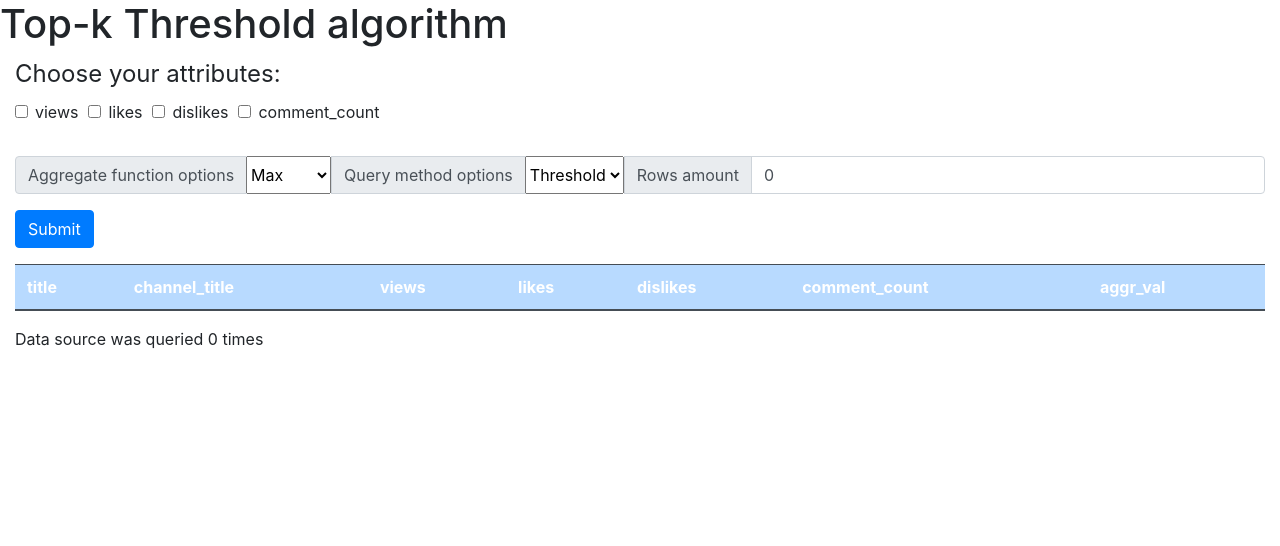
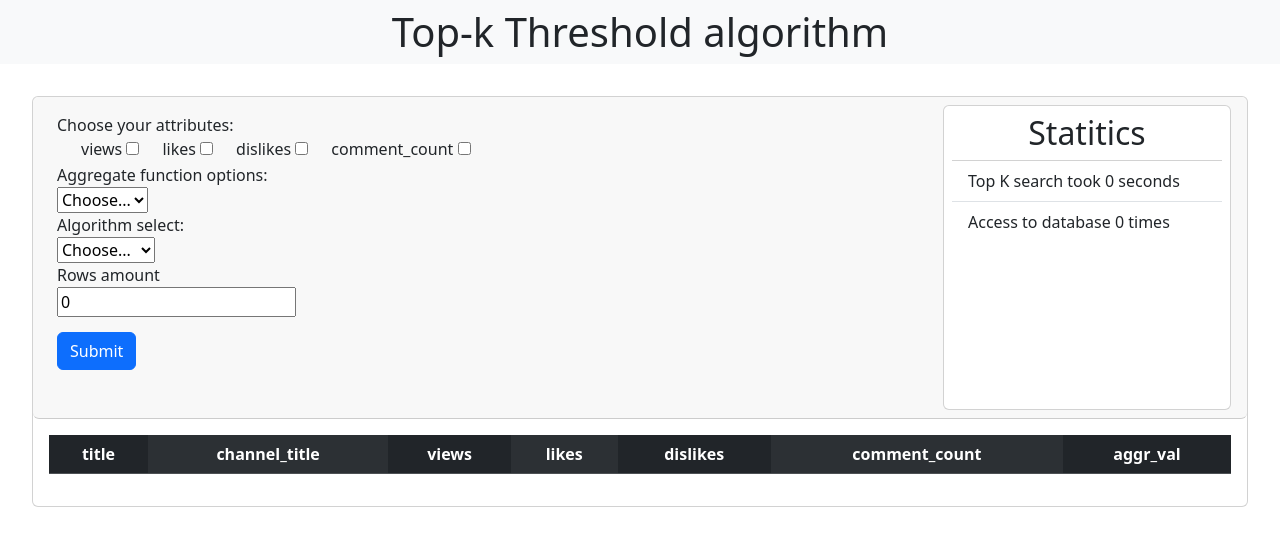
Before and after one commit to Martin-Trinh/Top-k-Threshold, a Flask app: page / in a window 1280 px wide. Shown: the top 546 px of the page. Run offline with Flask 3, Linux system fonts and the light colour scheme; lists and menus that the app fills with data are empty; some libraries are stand-ins or nearby versions.

Commit message:
Style table

```diff
--- a/main.py
+++ b/main.py
@@ -2,8 +2,9 @@ from flask import Flask, render_template, request, session, flash
 import pandas as pd
 from classes.VideoAttr import VideoAttr
 from classes.ParseReq import ParseReq
+from classes.Video import Video
 from algorithm import *
-
+import time
 app = Flask(__name__)
 app.secret_key = "secret"
 
@@ -14,6 +15,7 @@ df = pd.read_csv('./data/processes_data.csv')
 def home():
     data = []
     access_cnt = 0
+    time_measured = 0
     param = ParseReq(request)
     if len(param.vid_attr) == 0:
         param.vid_attr.append("views")
@@ -21,13 +23,19 @@ def home():
         if(param.algorithm == "threshold"):
             attr = VideoAttr(df,param)
             print("Threshold")
+            start = time.time()
             data , access_cnt = threshold_top_k(df, attr, param)
+            end = time.time()
+            time_measured = end - start
         else:
             print("Naive")
+            start = time.time()
             data, access_cnt = naive_top_k(df, param)
+            end = time.time()
+            time_measured = end - start
 
 
-    return render_template("home.html", columns=df.columns, data=data , access_cnt=access_cnt, rows_amount= len(data) )
+    return render_template("home.html", columns=df.columns, data=data , access_cnt=access_cnt, rows_amount= len(data), time = round(time_measured, 6) )
 
 if __name__ == "__main__":
     app.run(debug=True)
--- a/templates/home.html
+++ b/templates/home.html
@@ -6,34 +6,37 @@
     <meta name="viewport" content="width=device-width, initial-scale=1.0">
     <title>Topk-Threshold</title>
     <link rel="stylesheet" href="">
-    <link rel="stylesheet" href="https://cdn.jsdelivr.net/npm/bootstrap@4.5.3/dist/css/bootstrap.min.css"
-        integrity="sha384-TX8t27EcRE3e/ihU7zmQxVncDAy5uIKz4rEkgIXeMed4M0jlfIDPvg6uqKI2xXr2" crossorigin="anonymous">
+    <link href="https://cdn.jsdelivr.net/npm/bootstrap@5.3.0-alpha3/dist/css/bootstrap.min.css" rel="stylesheet"
+        integrity="sha384-KK94CHFLLe+nY2dmCWGMq91rCGa5gtU4mk92HdvYe+M/SXH301p5ILy+dN9+nJOZ" crossorigin="anonymous">
+
 </head>
 
 <body>
-    <h1>Top-k Threshold algorithm</h1>
-    <div class="container-fluid">
-        <form action="/" method="GET">
-            <fieldset class="input-group mb-3">
-                <legend>Choose your attributes:</legend>
+    <nav class="navbar navbar-expand-lg bg-body-tertiary">
+        <h1 class="h1" style="margin:auto;">Top-k Threshold algorithm</h1>
+    </nav>
+    <main class="card " style="margin:2rem;">
+        <div class="card-header rounded-2 d-flex">
+            <form class="p-2 flex-grow-1 " action="/" method="GET">
+                <label>Choose your attributes:</label>
+                <div class="input-group">
                     {% for col in columns[2:6] %}
-                <div class="form-group" style="margin-right: 10px">
                     <div class="form-check">
+                        <label class="form-check-label" for="vid_attr">{{col}}</label>
                         {% if col in request.args.getlist('vid_attr') %}
-                        <input name="vid_attr" class="form-check-input" type="checkbox" value="{{col}}" checked>
+                        <input name="vid_attr" id="vid_attr" type="checkbox" value="{{col}}" checked>
                         {% else %}
-                        <input  name="vid_attr" class="form-check-input" type="checkbox" value="{{col}}">
+                        <input name="vid_attr" id="vid_attr" type="checkbox" value="{{col}}">
                         {% endif %}
-                        <label class="form-check-label">{{col}}</label>
-                    </div>
                     </div>
                     {% endfor %}
-            </fieldset>
-            <div class="input-group mb-3">
-                <div class="input-group-prepend">
-                    <label class="input-group-text" for="aggr_func">Aggregate function options</label>
                 </div>
-                <select name="aggr_func" id="aggr_func" class="form-select" aria-label="">
+                <div>
+                    <div>
+                        <label for="aggr_func">Aggregate function options:</label>
+                    </div>
+                    <select name="aggr_func" id="aggr_func" required>
+                        <option selected disabled value="">Choose...</option>
                         {% if request.args.get("aggr_func") == "max" %}
                         <option selected value="max">Max</option>
                         {% else %}
@@ -51,10 +54,11 @@
                         {% endif %}
                     </select>
 
-                <div class="input-group-prepend">
-                    <label class="input-group-text" for="algo_select">Query method options</label>
+                    <div>
+                        <label for="algo_select">Algorithm select:</label>
                     </div>
-                <select name="algo_select" id="algo_select" class="form-select" aria-label="">
+                    <select name="algo_select" id="algo_select" aria-label="" required>
+                        <option selected disabled value="">Choose...</option>
                         {% if request.args.get("algo_select") == "threshold" %}
                         <option selected value="threshold">Threshold</option>
                         {% else %}
@@ -66,24 +70,34 @@
                         <option value="naive">Naive</option>
                         {% endif %}
                     </select>
-                <div class="input-group-prepend">
-                    <label class="input-group-text" for="k-amount">Rows amount</label>
+                    <div>
+                        <label for="rows-amount">Rows amount</label>
                     </div>
-                <input type="number" class="form-control" id="k-amount" value="{{rows_amount}}" name="rows-amount" placeholder="Number of rows">
+                    <input type="number" id="rows-amount" value="{{rows_amount}}" name="rows-amount"
+                        placeholder="Number of rows">
                 </div>
 
-            <div class="input-group mb-3" style="float: right">
-                <button class="btn btn-primary" type="submit" >Submit</button>
+                <div class="input-group mb-3" style="margin-top:15px">
+                    <button class="btn btn-primary" type="submit">Submit</button>
                 </div>
             </form>
+            <div class="p-2 card " style="float: right; width: 18rem;">
+                <h2 style="text-align: center;">Statitics</h2>
+                <ul class="list-group list-group-flush">
+                    <li class="list-group-item">Top K search took {{ time }} seconds</li>
+                    <li class="list-group-item">Access to database {{ access_cnt }} times</li>
+                </ul>
+            </div>
+        </div>
+        <div class="card-body ">
 
-         <table class="table table-dark table-striped-columns mt-5">
-          <thead>
-            <tr class="table-primary" >
+            <table class="table table-primary rounded-2 table-striped-columns">
+                <thead class="table-dark">
+                    <tr>
                         {% for column in columns %}
-                  <th>{{ column }}</th>
+                        <th style="text-align: center;">{{ column }}</th>
                         {% endfor %}
-                <th>aggr_val</th>
+                        <th style="text-align: center;">aggr_val</th>
                     </tr>
                 </thead>
                 <tbody>
@@ -91,20 +105,24 @@
                     <tr>
                         <th>{{ vid.title }}</th>
                         <th>{{ vid.channel_title }}</th>
-                   <th>{{ vid.views }}</th>
-                   <th>{{ vid.likes }}</th>
-                   <th>{{ vid.dislikes }}</th>
-                   <th>{{ vid.comment_count }}</th>
-                   <th>{{ vid.aggr_val }}</th>
+                        <th class ="text-nowrap" style="text-align: right;">{{ '{:,}'.format(vid.views).replace(',',' ') }}</th>
+                        <th  class ="text-nowrap" style="text-align: right;">{{ '{:,}'.format(vid.likes).replace(',',' ') }}</th>
+                        <th  class ="text-nowrap" style="text-align: right;">{{ '{:,}'.format(vid.dislikes).replace(',',' ') }}</th>
+                        <th  class ="text-nowrap" style="text-align: right;">{{ '{:,}'.format(vid.comment_count).replace(',',' ') }}</th>
+                        <th  class ="text-nowrap" style="text-align: right;">{{ '{:,}'.format(vid.aggr_val).replace(',',' ') }}</th>
                     </tr>
                     {% endfor %}
                 </tbody>
             </table>
 
-        <!-- <p>Top K search took {{ time_elapsed }} seconds</p> -->
-        <p>Data source was queried {{ access_cnt }} times</p>
+
         </div>
 
+    </main>
+
 </body>
+<script src="https://cdn.jsdelivr.net/npm/bootstrap@5.3.0-alpha3/dist/js/bootstrap.bundle.min.js"
+    integrity="sha384-ENjdO4Dr2bkBIFxQpeoTz1HIcje39Wm4jDKdf19U8gI4ddQ3GYNS7NTKfAdVQSZe"
+    crossorigin="anonymous"></script>
 
 </html>
```
Also changed, not shown: algorithm.py (+6 -8 lines), classes/Video.py (added, +12 -0 lines), static/style.css (deleted), 3 other files. Lines whose indentation alone changed are shown as unchanged.
